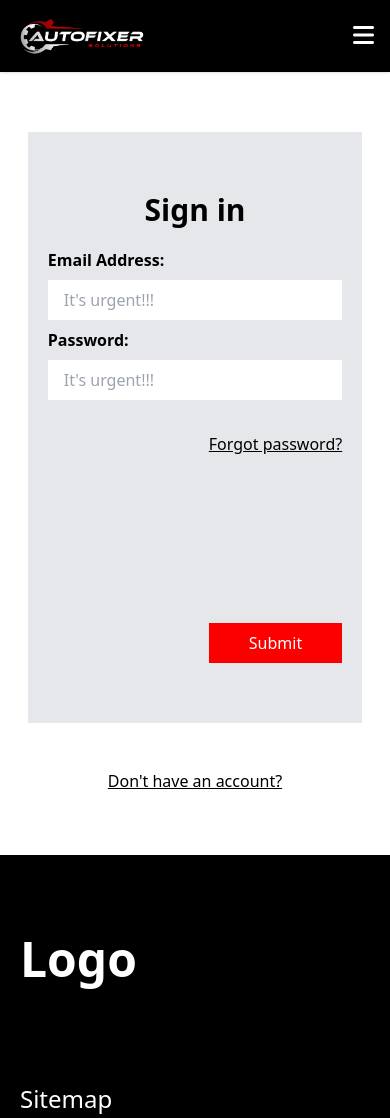
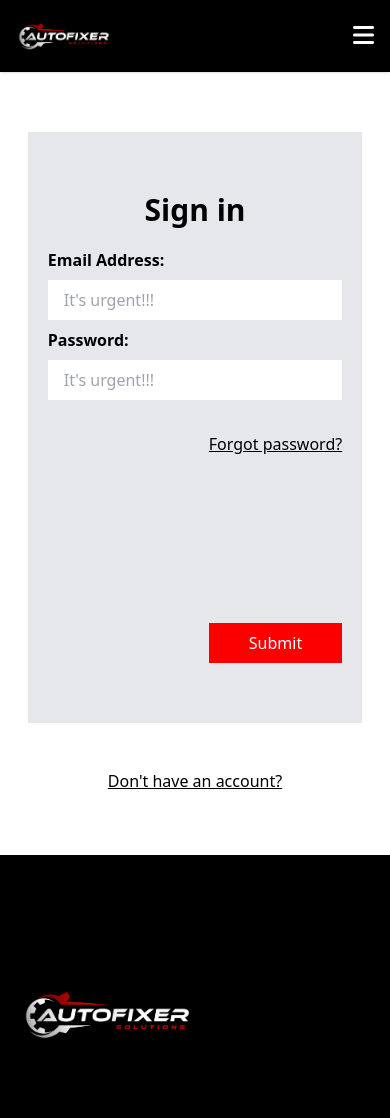
Before and after one commit to Tonylex18/autofixerFE, a website: page login.html in a window 390 px wide. Shown: the top 1118 px of the page. Drawn offline with nearby package versions, Linux system fonts and the light colour scheme.

Commit message:
logi fixed

```diff
--- a/login.html
+++ b/login.html
@@ -26,7 +26,11 @@
       <nav class="flex items-center justify-between max-w-[1140px] mx-auto">
         <div class="font-bold text-xl">
           <a href="index.html">
-            <img src="/public/assets/logo.png" alt="" class="w-full md:h-12 h-10 object-cover ">
+            <img
+              src="/public/assets/logo.png"
+              alt=""
+              class="md:w-full w-24 md:h-12 h-10 object-contain"
+            />
           </a>
         </div>
 
@@ -191,9 +195,9 @@
         <div
           class="flex flex-col lg:flex-row gap-5 justify-between items-start"
         >
-          <div class="flex-auto w-full md:w-32 mb-20 lg:mb-0">
-            <h1 class="text-5xl font-bold cursor-pointer">Logo</h1>
-          </div>
+        <div class="flex-auto w-full md:w-32 lg:mb-0">
+          <img src="./public/assets/logo.png" alt="" class="md:w-full w-[50%] md:h-12 h-40 object-contain" />
+        </div>
           <div class="flex-auto w-full lg:w-7/12">
             <div class="grid lg:grid-cols-4 md:grid-cols-2 gap-5">
               <div>
```
Also changed, not shown: aboutus.html (+8 -4 lines), booking.html (+8 -4 lines), contactUs.html (+8 -4 lines), createAccount.html (+8 -4 lines), faq.html (+8 -4 lines), fix.html (+8 -4 lines), forgotPassword.html (+8 -4 lines), index.html (+6 -3 lines), services.html (+8 -4 lines), verify.html (+8 -4 lines), output.css.
